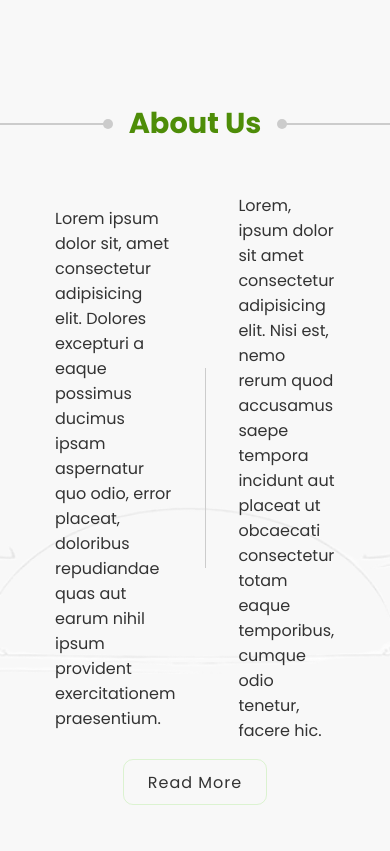
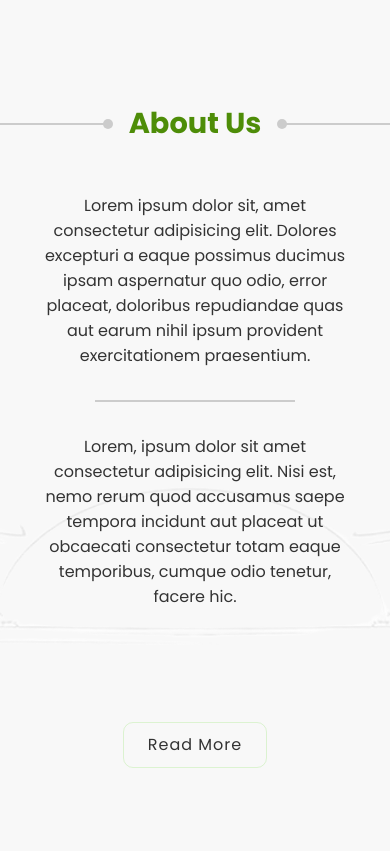
Before and after one commit to edward2287/energyven, a plain HTML site: page index.html in a window 390 px wide. Shown: the part 822-1673 px from the top of the page. Drawn offline with nearby package versions, Linux system fonts and the light colour scheme.

Commit message:
responsive about us

```diff
--- a/responsive-css/index.css
+++ b/responsive-css/index.css
@@ -32,6 +32,24 @@
     }
 }
 
+@media (max-width: 770px) {
+    .about .container .info-about {
+        flex-direction: column;
+        width: 90%;
+    }
+
+    .about .container .info-about p {
+        width: 100%;
+        text-align: center;
+    }
+
+    .about .container .info-about span {
+        width: 200px;
+        height: 2px;
+
+    }
+}
+
 @media (max-width: 540px) {
     .home .container .info-home .info .info-title h2 {
         font-size: 1.8rem;
```
